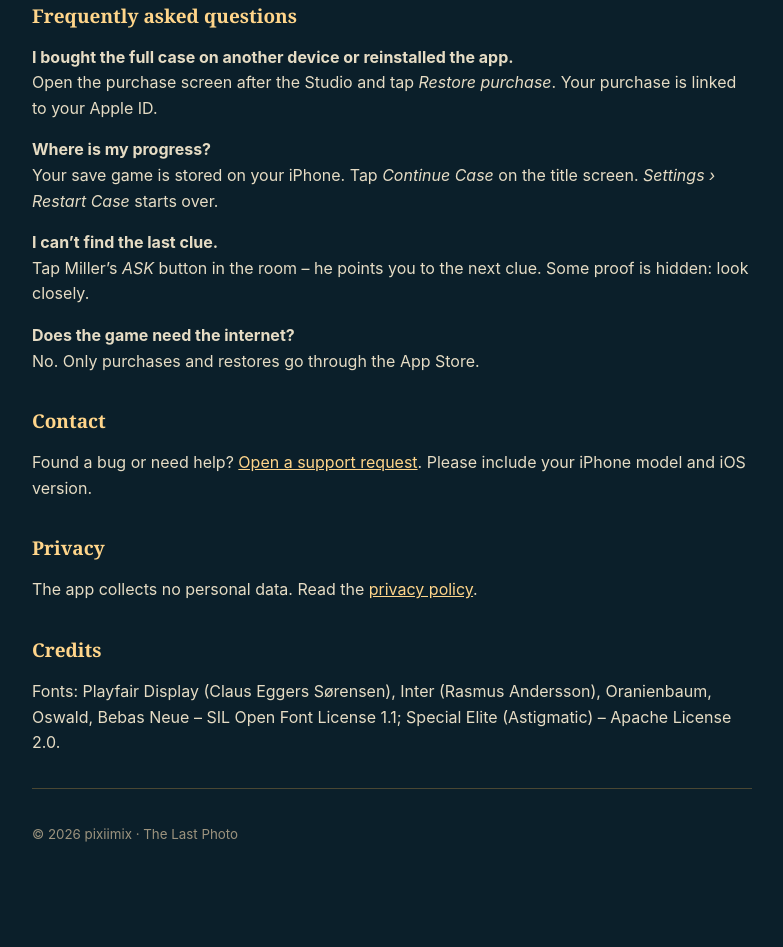
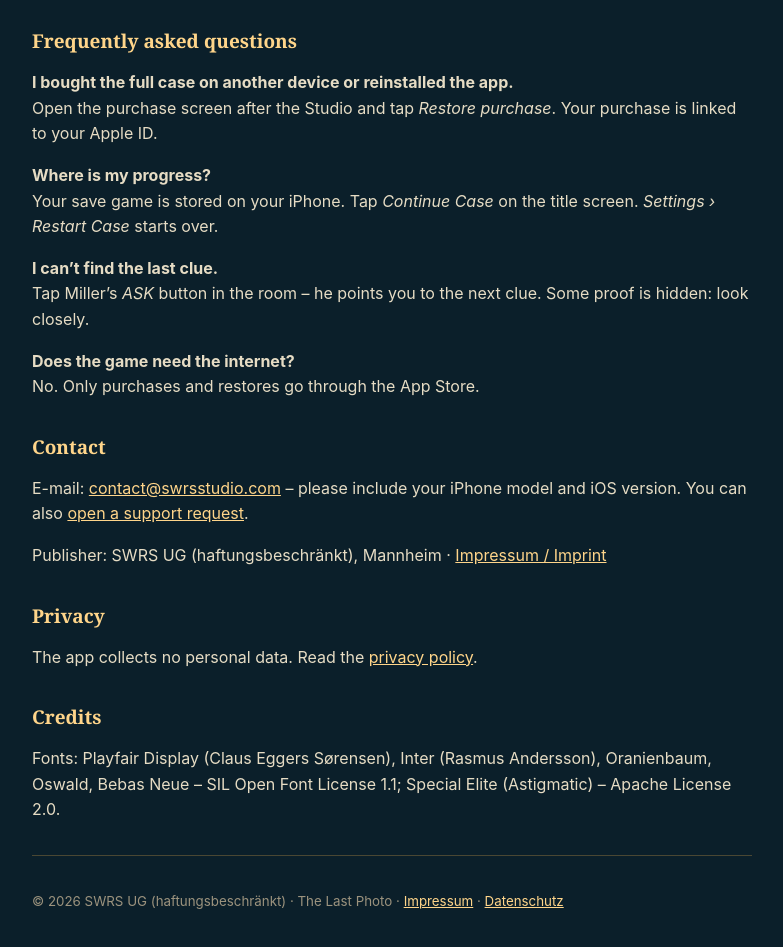
Before and after one commit to pixiimix/the-last-photo-site, a plain HTML site: page index.html in a window 1280 px wide. Shown: the part 255-1202 px from the top of the page, without its empty margins (248-1031 px from the left). Drawn offline with Linux system fonts and the light colour scheme.

Commit message:
site: index.html – SWRS UG controller / imprint / contact

```diff
--- a/index.html
+++ b/index.html
@@ -1,4 +1,4 @@
-<!doctype html><html lang="en"><head><meta charset="utf-8"><meta name="viewport" content="width=device-width,initial-scale=1"><title>The Last Photo – Support</title><style>body{margin:0;background:#0B1F2A;color:#E6DCC4;font:16px/1.6 -apple-system,BlinkMacSystemFont,"Segoe UI",Inter,sans-serif}main{max-width:720px;margin:0 auto;padding:48px 22px 80px}h1{font:900 34px/1.1 Georgia,serif;color:#FFD58A;letter-spacing:.02em}h2{font:700 19px Georgia,serif;color:#FFD58A;margin-top:34px}a{color:#FFD58A}small,.muted{color:#9c937e}hr{border:0;border-top:1px solid rgba(217,163,74,.3);margin:32px 0}</style></head><body><main>
+<!doctype html><html lang="en"><head><meta charset="utf-8"><meta name="viewport" content="width=device-width,initial-scale=1"><title>The Last Photo – Support</title><style>body{margin:0;background:#0B1F2A;color:#E6DCC4;font:16px/1.6 -apple-system,BlinkMacSystemFont,"Segoe UI",Inter,sans-serif}main{max-width:720px;margin:0 auto;padding:48px 22px 80px}h1{font:900 34px/1.1 Georgia,serif;color:#FFD58A;letter-spacing:.02em}h2{font:700 19px Georgia,serif;color:#FFD58A;margin-top:34px}a{color:#FFD58A}small,.muted{color:#9c937e}hr{border:0;border-top:1px solid rgba(217,163,74,.3);margin:32px 0}</style></head><body><main><nav><a href="./">Support</a><a href="privacy.html">Privacy / Datenschutz</a><a href="imprint.html">Imprint / Impressum</a></nav>
 <h1>The Last Photo</h1><p class="muted">A noir mystery game for iPhone · Support</p>
 <p>A woman falls from her penthouse. Your new partner says it was no accident. Search ten locations, collect the evidence and find the truth before six o’clock.</p>
 <h2>Frequently asked questions</h2>
@@ -6,7 +6,7 @@
 <p><b>Where is my progress?</b><br>Your save game is stored on your iPhone. Tap <i>Continue Case</i> on the title screen. <i>Settings › Restart Case</i> starts over.</p>
 <p><b>I can’t find the last clue.</b><br>Tap Miller’s <i>ASK</i> button in the room – he points you to the next clue. Some proof is hidden: look closely.</p>
 <p><b>Does the game need the internet?</b><br>No. Only purchases and restores go through the App Store.</p>
-<h2>Contact</h2><p>Found a bug or need help? <a href="https://github.com/pixiimix/the-last-photo-site/issues">Open a support request</a>. Please include your iPhone model and iOS version.</p>
+<h2>Contact</h2><p>E-mail: <a href="mailto:contact@swrsstudio.com">contact@swrsstudio.com</a> – please include your iPhone model and iOS version. You can also <a href="https://github.com/pixiimix/the-last-photo-site/issues">open a support request</a>.</p><p>Publisher: SWRS UG (haftungsbeschränkt), Mannheim · <a href="imprint.html">Impressum / Imprint</a></p>
 <h2>Privacy</h2><p>The app collects no personal data. Read the <a href="privacy.html">privacy policy</a>.</p>
 <h2 id="credits">Credits</h2><p>Fonts: Playfair Display (Claus Eggers Sørensen), Inter (Rasmus Andersson), Oranienbaum, Oswald, Bebas Neue – SIL Open Font License 1.1; Special Elite (Astigmatic) – Apache License 2.0.</p>
-<hr><p><small>© 2026 pixiimix · The Last Photo</small></p></main></body></html>
+<hr><p><small>© 2026 SWRS UG (haftungsbeschränkt) · The Last Photo · <a href="imprint.html">Impressum</a> · <a href="privacy.html">Datenschutz</a></small></p></main></body></html>
```
